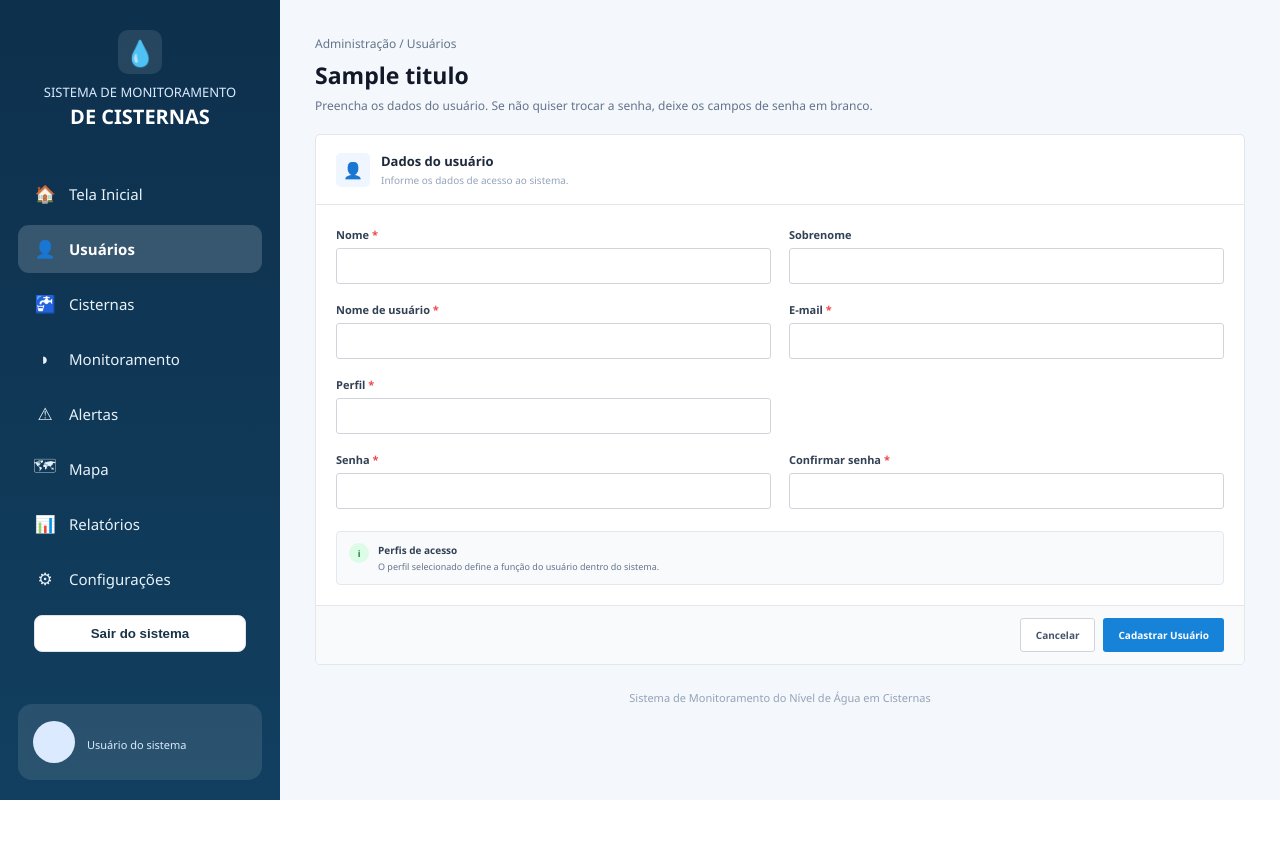
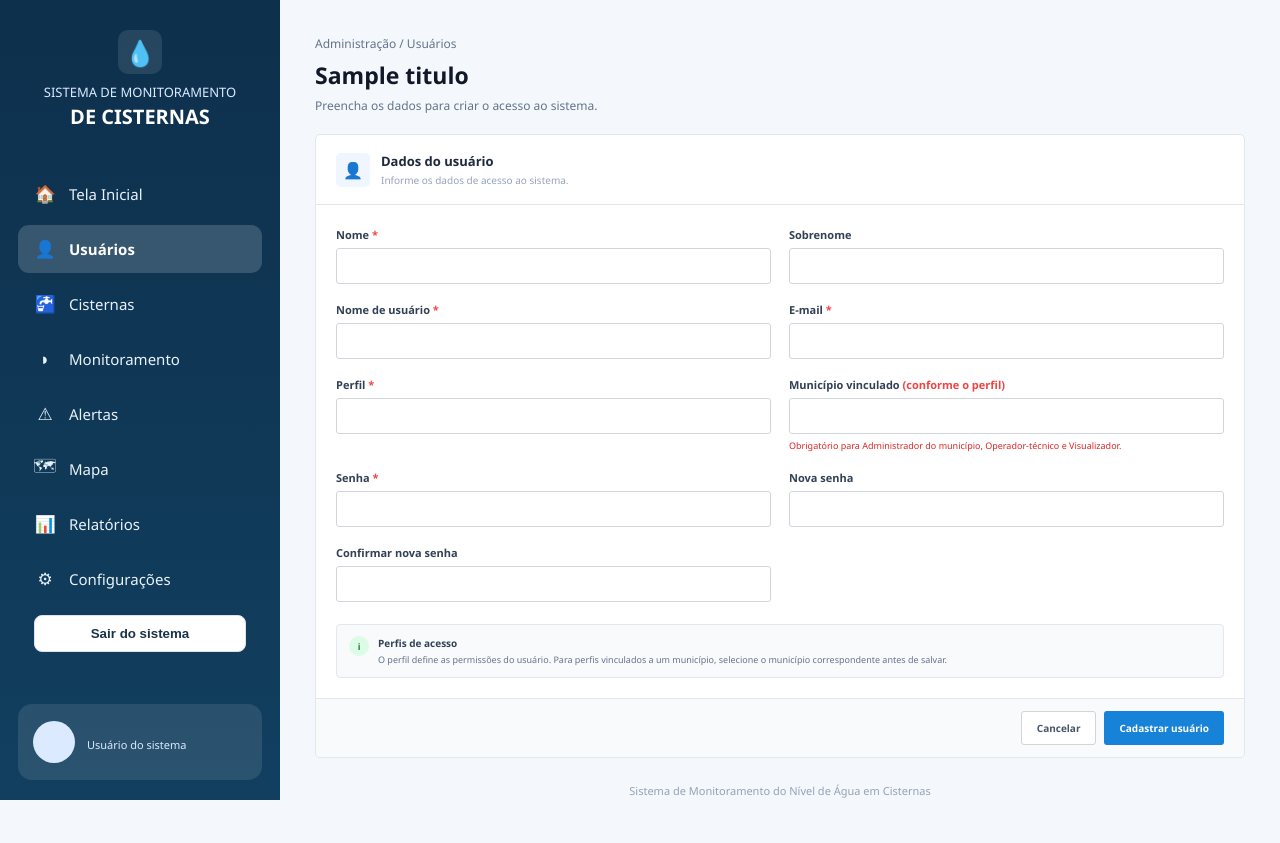
Before and after one commit to limaleticia2-ux/SMC, a Django app: template monitoramento/templates/monitoramento/usuarios/form.html in a window 1280 px wide. Before the commit the page ends 800 px from the top, so only its background shows below. Run offline with Django 5.2, Linux system fonts and the light colour scheme; the template is opened without the code that fills it: most values are stand-ins (such as "Sample title", 1, 10 or a date in 2020); form fields are guessed from the names that the template uses.

Commit message:
style: atualiza formulario de usuarios

```diff
--- a/monitoramento/templates/monitoramento/usuarios/form.html
+++ b/monitoramento/templates/monitoramento/usuarios/form.html
@@ -1,59 +1,27 @@
+
 {% load static %}
-
 <!DOCTYPE html>
 <html lang="pt-BR">
-
 <head>
-
     <meta charset="UTF-8">
-
-    <meta
-        name="viewport"
-        content="width=device-width, initial-scale=1.0"
-    >
-
+    <meta name="viewport" content="width=device-width, initial-scale=1.0">
     <title>{{ titulo }} - SMC</title>
-
-    <link
-        rel="stylesheet"
-        href="{% static 'monitoramento/css/style.css' %}"
-    >
-
+    <link rel="stylesheet" href="{% static 'monitoramento/css/style.css' %}">
 </head>
 
-
 <body>
-
 <div class="layout">
 
-
-    <!-- SIDEBAR -->
-
     <aside class="sidebar">
-
         <div class="logo">
-
-            <div class="logo-icon">
-                &#128167;
+            <div class="logo-icon">&#128167;</div>
+            <div class="logo-text">
+                <span>SISTEMA DE MONITORAMENTO</span>
+                <strong>DE CISTERNAS</strong>
+            </div>
         </div>
 
-            <div class="logo-text">
-
-                <span>
-                    SISTEMA DE MONITORAMENTO
-                </span>
-
-                <strong>
-                    DE CISTERNAS
-                </strong>
-
-            </div>
-
-        </div>
-
-
         <nav class="menu">
-
             <a href="{% url 'index' %}" class="menu-item">
                 <span>&#127968;</span>
                 <p>Tela Inicial</p>
@@ -93,315 +61,232 @@
                 <span>&#9881;</span>
                 <p>Configurações</p>
             </a>
-
         </nav>
 
-
         <div class="user-box">
-
             <div class="user-avatar">
                 {{ request.user.username|first|upper }}
             </div>
 
             <div class="user-info">
-
-                <strong>
-                    {{ request.user.username }}
-                </strong>
-
-                <small>
-                    Usuário do sistema
-                </small>
-
+                <strong>{{ request.user.username }}</strong>
+                <small>Usuário do sistema</small>
+            </div>
         </div>
 
-        </div>
-
-
-        <form action="{% url 'logout' %}" method="post" style="margin:12px 16px 16px;">
+        <form action="{% url 'logout' %}" method="post"
+              style="margin:12px 16px 16px;">
             {% csrf_token %}
-            <button type="submit" style="width:100%;padding:10px;border:1px solid #dbe3ec;border-radius:8px;background:#fff;color:#183247;cursor:pointer;font-weight:600;">Sair do sistema</button>
+            <button type="submit"
+                    style="width:100%;padding:10px;border:1px solid #dbe3ec;border-radius:8px;background:#fff;color:#183247;cursor:pointer;font-weight:600;">
+                Sair do sistema
+            </button>
         </form>
-
     </aside>
-
-
-
-    <!-- CONTEÚDO -->
 
     <main class="content usuarios-page">
 
-
         <div class="page-top">
-
             <div>
-
-                <span class="page-label">
-                    Administração / Usuários
-                </span>
-
-                <h1>
-                    {{ titulo }}
-                </h1>
+                <span class="page-label">Administração / Usuários</span>
+                <h1>{{ titulo }}</h1>
 
                 <p>
-                    Preencha os dados do usuário. Se não quiser trocar a senha, deixe os campos de senha em branco.
+                    {% if edicao %}
+                        Atualize os dados do usuário. Para manter a senha atual,
+                        deixe os campos de senha em branco.
+                    {% else %}
+                        Preencha os dados para criar o acesso ao sistema.
+                    {% endif %}
                 </p>
-
+            </div>
         </div>
 
+        {% if form.errors %}
+            <div class="usuario-form-error" role="alert">
+                <strong>Não foi possível salvar o usuário.</strong>
+                <span>Confira as mensagens indicadas nos campos abaixo.</span>
+
+                {% for error in form.non_field_errors %}
+                    <small>{{ error }}</small>
+                {% endfor %}
             </div>
-
-
-
-        {% if form.errors %}
-
-            <div class="usuario-form-error">
-
-                <strong>
-                    Não foi possível cadastrar o usuário.
-                </strong>
-
-                <span>
-                    Verifique os campos abaixo.
-                </span>
-
-            </div>
-
         {% endif %}
-
-
 
         <section class="usuario-form-card">
 
+            <div class="usuario-form-header">
+                <div class="usuario-form-icon">&#128100;</div>
 
-            <div class="usuario-form-header">
-
-                <div class="usuario-form-icon">
-                    &#128100;
+                <div>
+                    <strong>Dados do usuário</strong>
+                    <span>Informe os dados de acesso ao sistema.</span>
+                </div>
             </div>
 
-
-                <div>
-
-                    <strong>
-                        Dados do usuário
-                    </strong>
-
-                    <span>
-                        Informe os dados de acesso ao sistema.
-                    </span>
-
-                </div>
-
-            </div>
-
-
-
             <form method="post">
-
                 {% csrf_token %}
-
 
                 <div class="usuario-form-grid">
 
-
-                    <!-- NOME -->
-
                     <div class="usuario-field">
-
                         <label for="{{ form.first_name.id_for_label }}">
                             Nome <span>*</span>
                         </label>
-
                         {{ form.first_name }}
-
                         {% for error in form.first_name.errors %}
-                            <small>{{ error }}</small>
+                            <small class="field-error">{{ error }}</small>
                         {% endfor %}
-
                     </div>
 
-
-
-                    <!-- SOBRENOME -->
-
                     <div class="usuario-field">
-
                         <label for="{{ form.last_name.id_for_label }}">
                             Sobrenome
                         </label>
-
                         {{ form.last_name }}
-
                         {% for error in form.last_name.errors %}
-                            <small>{{ error }}</small>
+                            <small class="field-error">{{ error }}</small>
                         {% endfor %}
-
                     </div>
 
-
-
-                    <!-- USUÁRIO -->
-
                     <div class="usuario-field">
-
                         <label for="{{ form.username.id_for_label }}">
                             Nome de usuário <span>*</span>
                         </label>
-
                         {{ form.username }}
-
                         {% for error in form.username.errors %}
-                            <small>{{ error }}</small>
+                            <small class="field-error">{{ error }}</small>
                         {% endfor %}
-
                     </div>
 
-
-
-                    <!-- E-MAIL -->
-
                     <div class="usuario-field">
-
                         <label for="{{ form.email.id_for_label }}">
                             E-mail <span>*</span>
                         </label>
-
                         {{ form.email }}
-
                         {% for error in form.email.errors %}
-                            <small>{{ error }}</small>
+                            <small class="field-error">{{ error }}</small>
                         {% endfor %}
-
                     </div>
 
-
-
-                    <!-- PERFIL -->
-
                     <div class="usuario-field">
-
                         <label for="{{ form.perfil.id_for_label }}">
                             Perfil <span>*</span>
                         </label>
-
                         {{ form.perfil }}
-
                         {% for error in form.perfil.errors %}
-                            <small>{{ error }}</small>
+                            <small class="field-error">{{ error }}</small>
                         {% endfor %}
-
                     </div>
 
+                    <!-- Campo que estava faltando no formulário -->
+                    <div class="usuario-field">
+                        <label for="{{ form.municipio.id_for_label }}">
+                            Município vinculado
+                            <span class="campo-opcional">(conforme o perfil)</span>
+                        </label>
 
+                        {{ form.municipio }}
 
-                    <div></div>
+                        <small>
+                            Obrigatório para Administrador do município,
+                            Operador-técnico e Visualizador.
+                        </small>
 
+                        {% for error in form.municipio.errors %}
+                            <small class="field-error">{{ error }}</small>
+                        {% endfor %}
+                    </div>
 
-
-                    <!-- SENHA -->
-
+                    {% if form.senha %}
                         <div class="usuario-field">
-
                             <label for="{{ form.senha.id_for_label }}">
                                 Senha <span>*</span>
                             </label>
+                            {{ form.senha }}
+                            {% for error in form.senha.errors %}
+                                <small class="field-error">{{ error }}</small>
+                            {% endfor %}
+                        </div>
+                    {% endif %}
 
-                        {{ form.senha }}
+                    {% if form.nova_senha %}
+                        <div class="usuario-field">
+                            <label for="{{ form.nova_senha.id_for_label }}">
+                                Nova senha
+                            </label>
+                            {{ form.nova_senha }}
+                            {% for error in form.nova_senha.errors %}
+                                <small class="field-error">{{ error }}</small>
+                            {% endfor %}
+                        </div>
+                    {% endif %}
 
-                        {% for error in form.senha.errors %}
-                            <small>{{ error }}</small>
-                        {% endfor %}
-
-                    </div>
-
-
-
-                    <!-- CONFIRMAR SENHA -->
-
+                    {% if form.confirmar_senha %}
                         <div class="usuario-field">
-
                             <label for="{{ form.confirmar_senha.id_for_label }}">
+                                {% if form.nova_senha %}
+                                    Confirmar nova senha
+                                {% else %}
                                     Confirmar senha <span>*</span>
+                                {% endif %}
                             </label>
 
                             {{ form.confirmar_senha }}
 
                             {% for error in form.confirmar_senha.errors %}
-                            <small>{{ error }}</small>
+                                <small class="field-error">{{ error }}</small>
                             {% endfor %}
+                        </div>
+                    {% endif %}
+
+                    {% if form.is_active %}
+                        <div class="usuario-field">
+                            <label for="{{ form.is_active.id_for_label }}">
+                                {{ form.is_active.label }}
+                            </label>
+                            {{ form.is_active }}
+                            {% for error in form.is_active.errors %}
+                                <small class="field-error">{{ error }}</small>
+                            {% endfor %}
+                        </div>
+                    {% endif %}
 
                 </div>
 
-
+                <div class="usuario-info-box">
+                    <span>&#8505;</span>
+                    <div>
+                        <strong>Perfis de acesso</strong>
+                        <p>
+                            O perfil define as permissões do usuário.
+                            Para perfis vinculados a um município, selecione
+                            o município correspondente antes de salvar.
+                        </p>
+                    </div>
                 </div>
 
-
-
-                <!-- INFORMAÇÃO -->
-
-                <div class="usuario-info-box">
-
-                    <span>
-                        &#8505;
-                    </span>
-
-                    <div>
-
-                        <strong>
-                            Perfis de acesso
-                        </strong>
-
-                        <p>
-                            O perfil selecionado define a função
-                            do usuário dentro do sistema.
-                        </p>
-
-                    </div>
-
-                </div>
-
-
-
-                <!-- BOTÕES -->
-
                 <div class="usuario-form-actions">
-
-                    <a
-                        href="{% url 'lista_usuarios' %}"
-                        class="btn-cancel"
-                    >
+                    <a href="{% url 'lista_usuarios' %}" class="btn-cancel">
                         Cancelar
                     </a>
 
-
-                    <button
-                        type="submit"
-                        class="btn-usuario-save"
-                    >
-                        {% if edicao %}Salvar alterações{% else %}Cadastrar Usuário{% endif %}
+                    <button type="submit" class="btn-usuario-save">
+                        {% if edicao %}
+                            Salvar alterações
+                        {% else %}
+                            Cadastrar usuário
+                        {% endif %}
                     </button>
-
                 </div>
-
             </form>
-
         </section>
 
-
-
         <footer>
-
             Sistema de Monitoramento do Nível de Água em Cisternas
-
         </footer>
 
-
     </main>
-
 </div>
-
 </body>
-
 </html>
```
Lines whose indentation alone changed are shown as unchanged.
